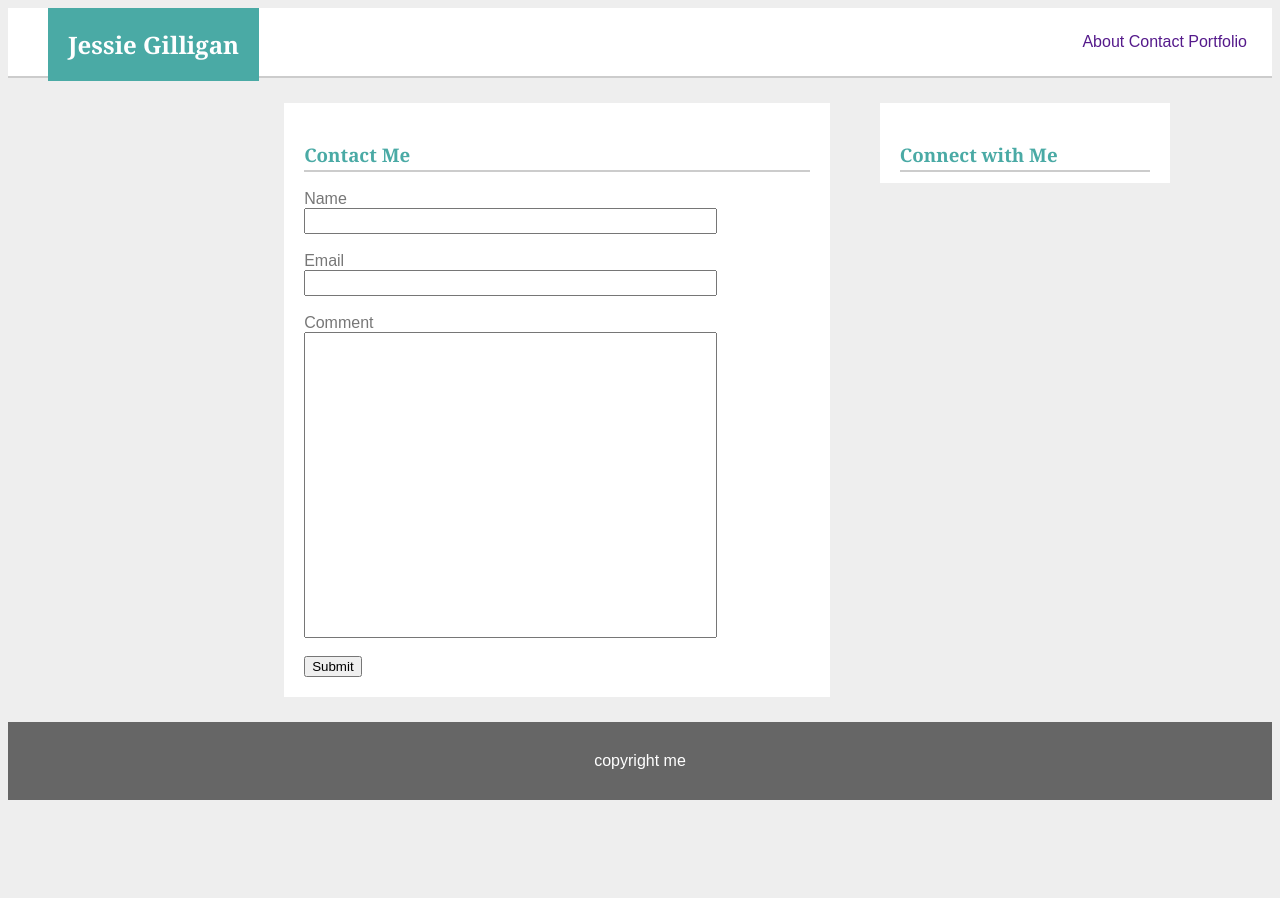
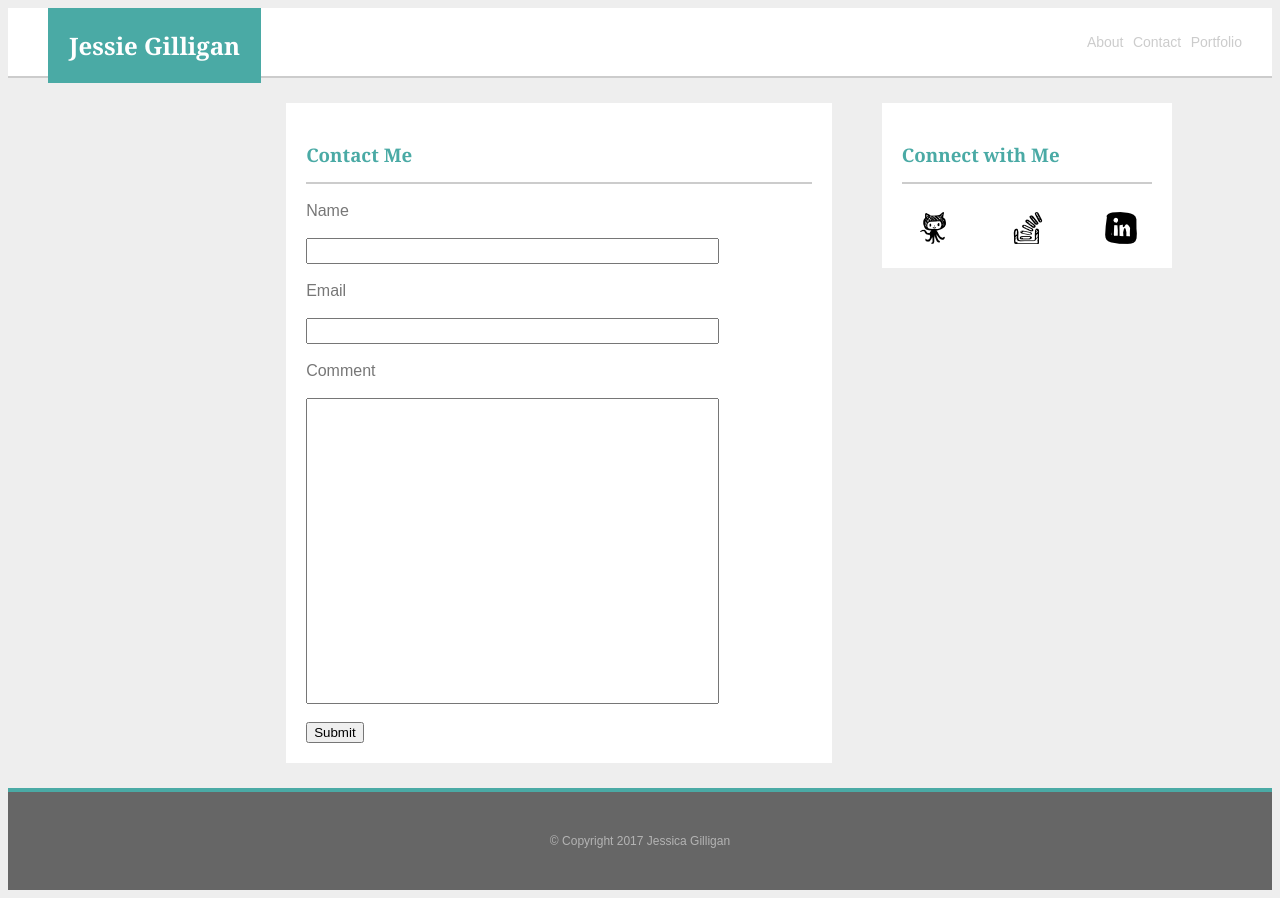
Before and after one commit to jgilligan113/Basic-Portfolio, a PHP site: page /contact.html in a window 1280 px wide. Before the commit the page ends 800 px from the top, so only its background shows below. Run offline with PHP 8.4, Linux system fonts and the light colour scheme.

Commit message:
updating more style and HTML for bio base page

```diff
--- a/contact.html
+++ b/contact.html
@@ -24,13 +24,13 @@
 				Contact Me
 			</h3>
 			<form>
-				Name<br>
+				Name<br><br>
 				<input type="text" name="name" style="width: 80%; height: 20px">
 				<br><br>
-				Email<br>
+				Email<br><br>
 				<input type="email" name="lastname" style="width: 80%; height: 20px">
 				<br><br>
-				Comment<br>
+				Comment<br><br>
 				<input type="text" name="comment" style="width: 80%; height: 300px">
 				<br><br>
 			</form>
@@ -39,18 +39,23 @@
 		</div>
 	</section>
 
-	<section class="connect">
-		<div>
+	<section>
+		<div class="connect">
 			<h3>
 				Connect with Me
 			</h3>
+			<div id="thumbs">
+				<a href="https://github.com/jgilligan113"  target="-blank"><img src="assets/connect/github.png" alt="Jessie's Github" id="git"></a>
+				<a href="https://stackoverflow.com/users/7432072/jessie-gilligan"  target="-blank"><img src="assets/connect/stack.png" alt="Jessie's Stack" id="slack"></a>
+				<a href="https://www.linkedin.com/in/jessicagilligan"  target="-blank"><img src="assets/connect/linkedin.png" alt="Jessie's Linkedin" id="link"></a>
+			</div>
 		</div>
 	</section>
 
 	<section class="footer">
 		<div>
 			<footer>
-				copyright me
+				<p style="opacity: 0.5;">&#169; Copyright 2017 Jessica Gilligan</p>
 			</footer>
 		</div>
 	</section>
--- a/css/style.css
+++ b/css/style.css
@@ -8,7 +8,7 @@ body
 	float:left;
 	background-color:#4aaaa5;
 	color:#fff;
-	padding: 20px;
+	padding: 21px;
 	margin-left: 40px;
 	font-size: 24px;
 	font-family: 'Georgia', Times, Times New Roman, serif;`
@@ -23,6 +23,14 @@ body
 	border-bottom: 2px solid #cccccc;
 	font-family: 'Arial', 'Helvetica Neue', Helvetica, sans-serif;
 
+}
+
+a
+{
+	text-decoration: none;
+	font-size: 14px;
+	padding-right:5px;
+	color:#cccccc;
 }
 
 .main-content
@@ -48,8 +56,9 @@ body
 	color:#777777;
 	padding:20px;
 	width:250px;
-	height:40px;
+	height:125px;
 	margin:25px;
+	position:relative;
 }
 footer
 {
@@ -60,20 +69,45 @@ footer
 	padding-top:30px;
 	padding-bottom: 30px;
 	font-family: 'Arial', 'Helvetica Neue', Helvetica, sans-serif;
+	font-size: 12px;
+	border-top: 4px solid #4aaaa5;
+}
+
+#thumbs
+{
+	position:relative;
 
 }
 
-a
+#git
 {
-	text-decoration: none;
+	position:absolute;
+	left:15px;
+	top:10px;
+}
+
+#slack
+{
+	position:absolute;
+	left:44%;
+	top:10px;
 
 }
+
+#link
+{
+	position:absolute;
+	right:15px;
+	top:10px;
+}
+
+
 
 h3
 {
 color:#4aaaa5;
 border-bottom: 2px solid #cccccc;
 font-family: 'Georgia', Times, Times New Roman, serif;
-padding-bottom:3px;
+padding-bottom:15px;
 
 }
```
Also changed, not shown: assets/connect/github.png (added), assets/connect/linkedin.png (added), assets/connect/stack.png (added), 2 other files.
